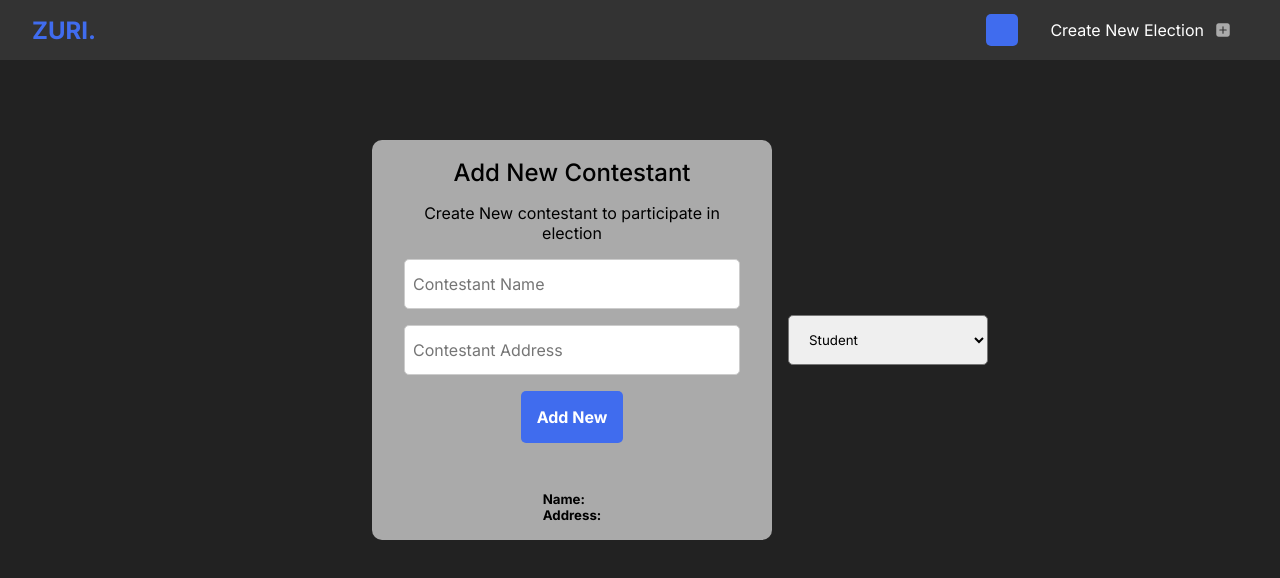
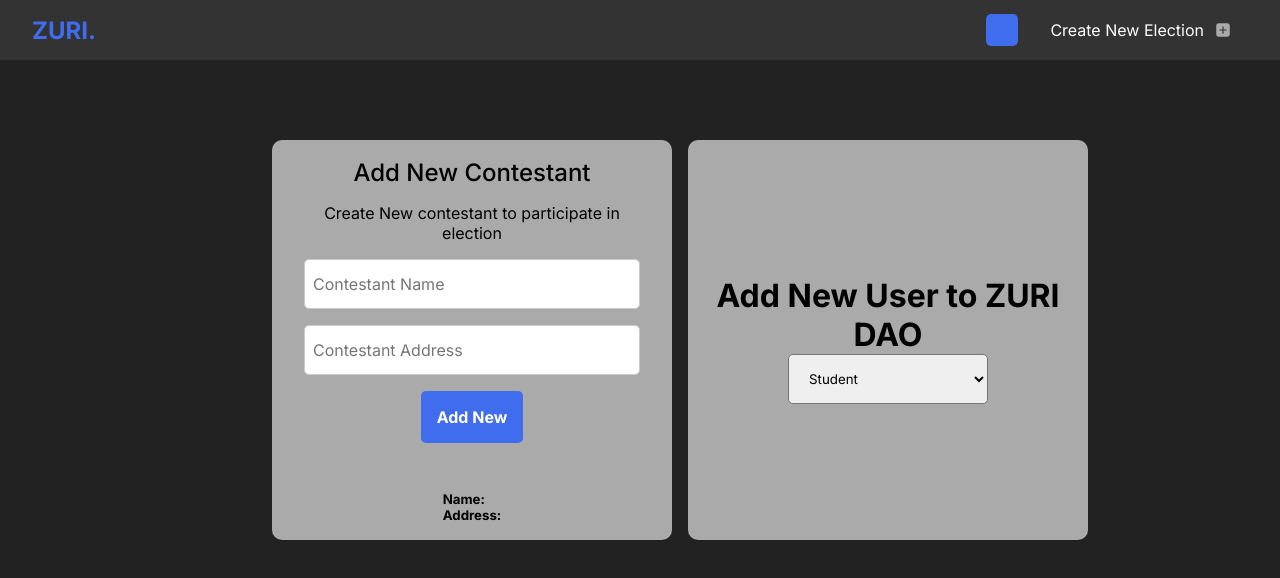
Before and after one commit to team-shard/ballot-box, a React (Create React App) app in the folder frontend/: page /admin/new in a window 1280 px wide. Shown: the top 578 px of the page. Built offline with nearby package versions, Linux system fonts and the light colour scheme.

Commit message:
add new user/admin/Teacher

```diff
--- a/frontend/src/pages/New/New.css
+++ b/frontend/src/pages/New/New.css
@@ -8,6 +8,19 @@
     justify-content: center;
     flex-wrap: wrap;
     margin-top: 2rem;
+}
+
+.newUser{
+    width: 400px;
+    height: 400px;
+    background-color: #aaa;
+    display: flex;
+    flex-direction: column;
+    align-items: center;
+    justify-content: center;
+    text-align: center;
+    border-radius: 10px;
+    color: black;
 }
 select{
     width: 200px;
--- a/frontend/src/pages/New/New.js
+++ b/frontend/src/pages/New/New.js
@@ -22,7 +22,8 @@ export default function New()
 
 
           <Card title='Add New Contestant' subtitle='Create New contestant to participate in election' />
-          <div>
+          <div className='newUser'>
+            <h1>Add New User to ZURI DAO</h1>
             <select
               name='option'
               value={option}
```
